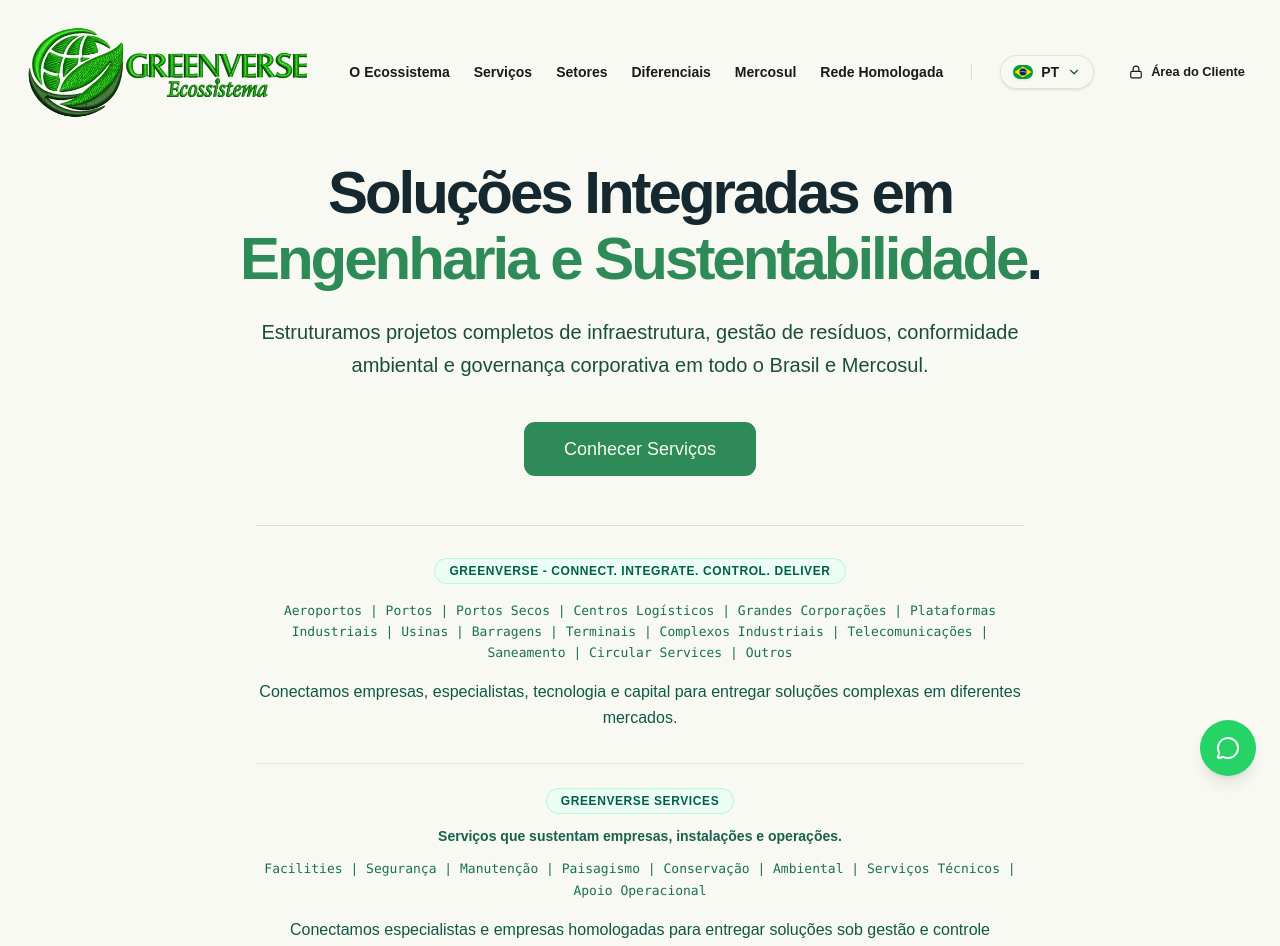
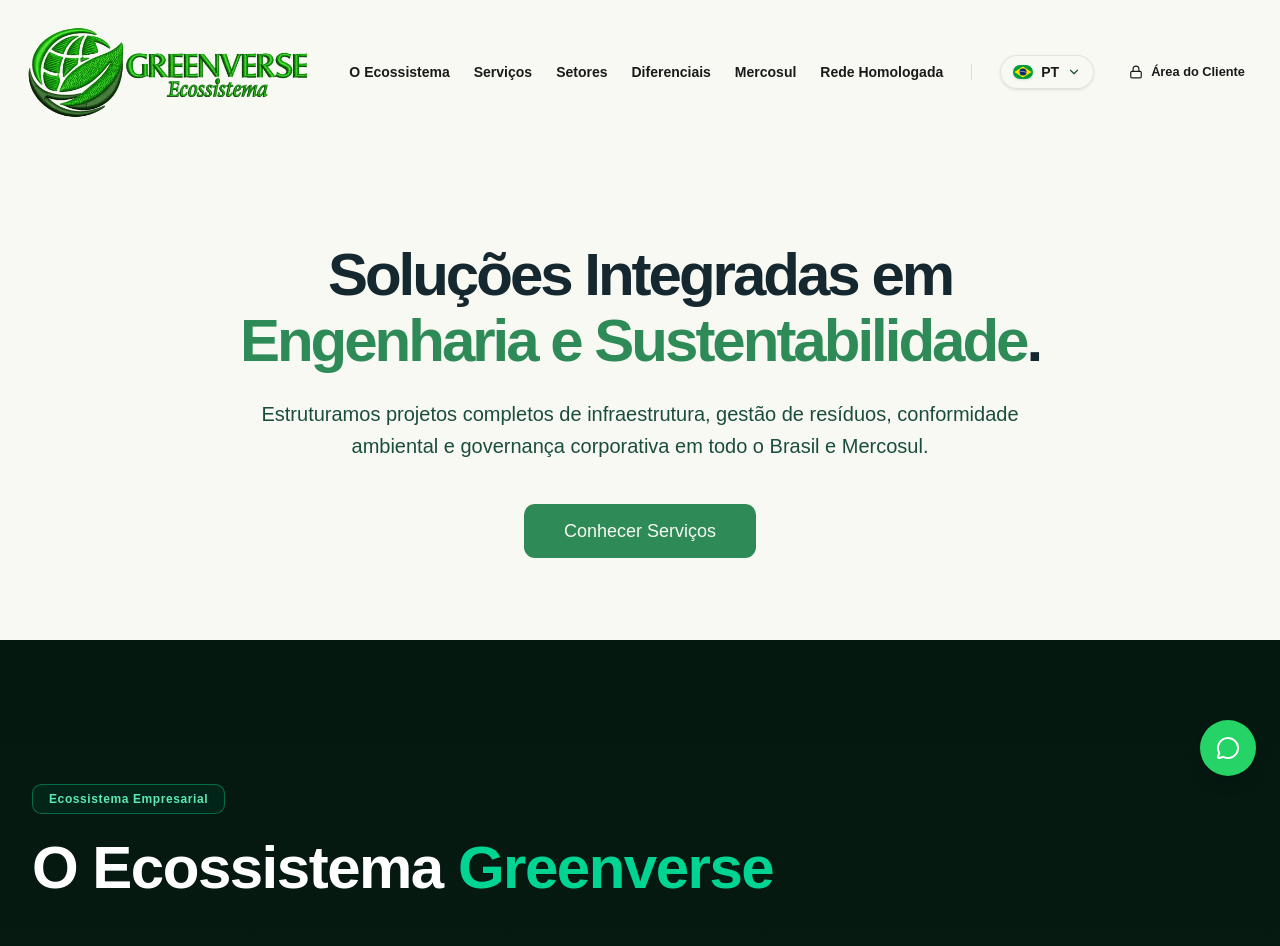
Before and after one commit to alanhspinheiro/greenverse, a React (Vite) app: page / in a window 1280 px wide. Shown: the top 946 px of the page. Built offline with nearby package versions, Linux system fonts and the light colour scheme.

Commit message:
removendo services da hero
removendo services da hero section.

```diff
--- a/src/App.tsx
+++ b/src/App.tsx
@@ -498,41 +498,6 @@
                 >
                   {t.hero.ctaSecondary}
                 </Button>
-              </div>
-
-              {/* Tagline, Setores e Proposta de Valor */}
-              <div className="mt-12 pt-8 border-t border-emerald-800/15 dark:border-emerald-400/20 max-w-3xl mx-auto space-y-8">
-                <div>
-                  <div className="inline-block px-3.5 py-1 rounded-full bg-emerald-50 dark:bg-emerald-950/50 text-emerald-800 dark:text-emerald-300 text-xs font-semibold tracking-wider uppercase mb-4 border border-emerald-200/70 dark:border-emerald-800/60">
-                    GREENVERSE - CONNECT. INTEGRATE. CONTROL. DELIVER
-                  </div>
-
-                  <p className="text-xs sm:text-[13px] font-mono font-medium tracking-normal text-emerald-800/90 dark:text-emerald-300/90 leading-relaxed mb-4">
-                    Aeroportos | Portos | Portos Secos | Centros Logísticos | Grandes Corporações | Plataformas Industriais | Usinas | Barragens | Terminais | Complexos Industriais | Telecomunicações | Saneamento | Circular Services | Outros
-                  </p>
-
-                  <p className="text-sm sm:text-base text-emerald-900/95 dark:text-emerald-200/95 font-medium leading-relaxed">
-                    Conectamos empresas, especialistas, tecnologia e capital para entregar soluções complexas em diferentes mercados.
-                  </p>
-                </div>
-
-                <div className="pt-6 border-t border-emerald-800/10 dark:border-emerald-400/15">
-                  <div className="inline-block px-3.5 py-1 rounded-full bg-emerald-50 dark:bg-emerald-950/50 text-emerald-800 dark:text-emerald-300 text-xs font-semibold tracking-wider uppercase mb-3 border border-emerald-200/70 dark:border-emerald-800/60">
-                    GREENVERSE SERVICES
-                  </div>
-
-                  <p className="text-sm font-semibold text-emerald-900/90 dark:text-emerald-200/90 mb-3">
-                    Serviços que sustentam empresas, instalações e operações.
-                  </p>
-
-                  <p className="text-xs sm:text-[13px] font-mono font-medium tracking-normal text-emerald-800/90 dark:text-emerald-300/90 leading-relaxed mb-4">
-                    Facilities | Segurança | Manutenção | Paisagismo | Conservação | Ambiental | Serviços Técnicos | Apoio Operacional
-                  </p>
-
-                  <p className="text-sm sm:text-base text-emerald-900/95 dark:text-emerald-200/95 font-medium leading-relaxed">
-                    Conectamos especialistas e empresas homologadas para entregar soluções sob gestão e controle GREENVERSE.
-                  </p>
-                </div>
               </div>
             </motion.div>
           </div>
```
